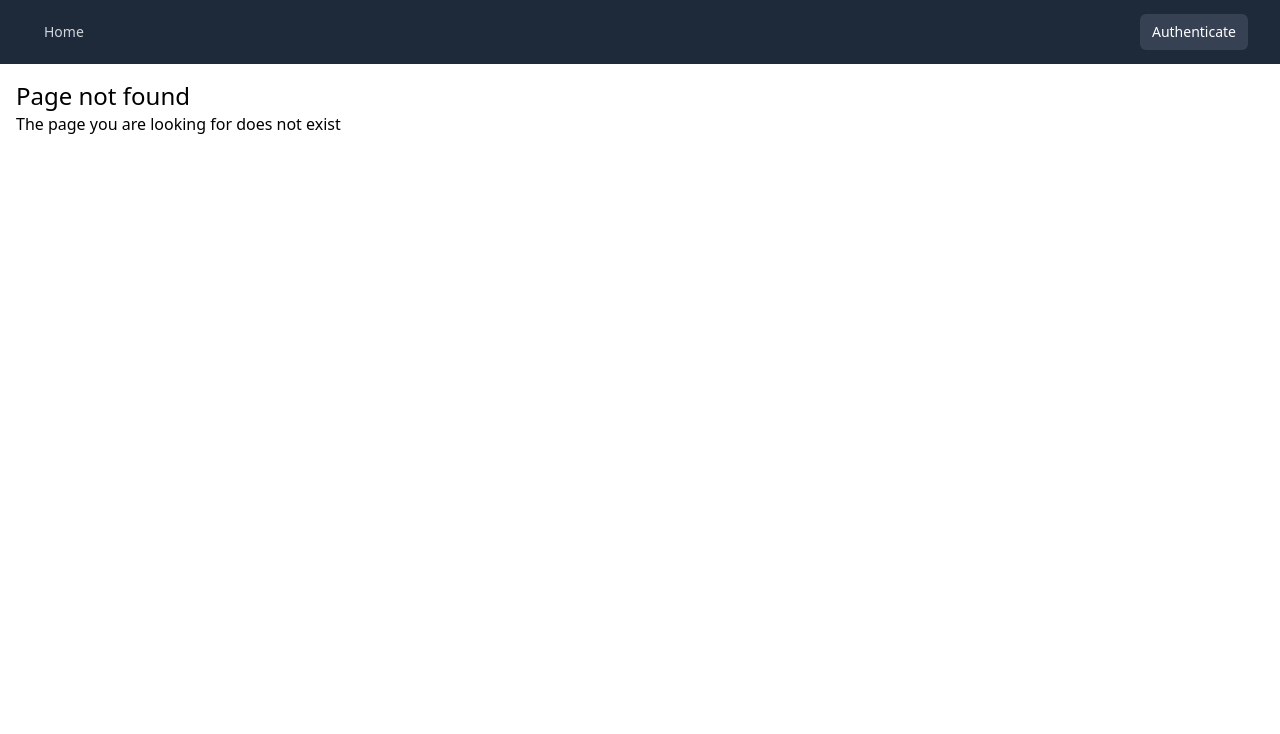
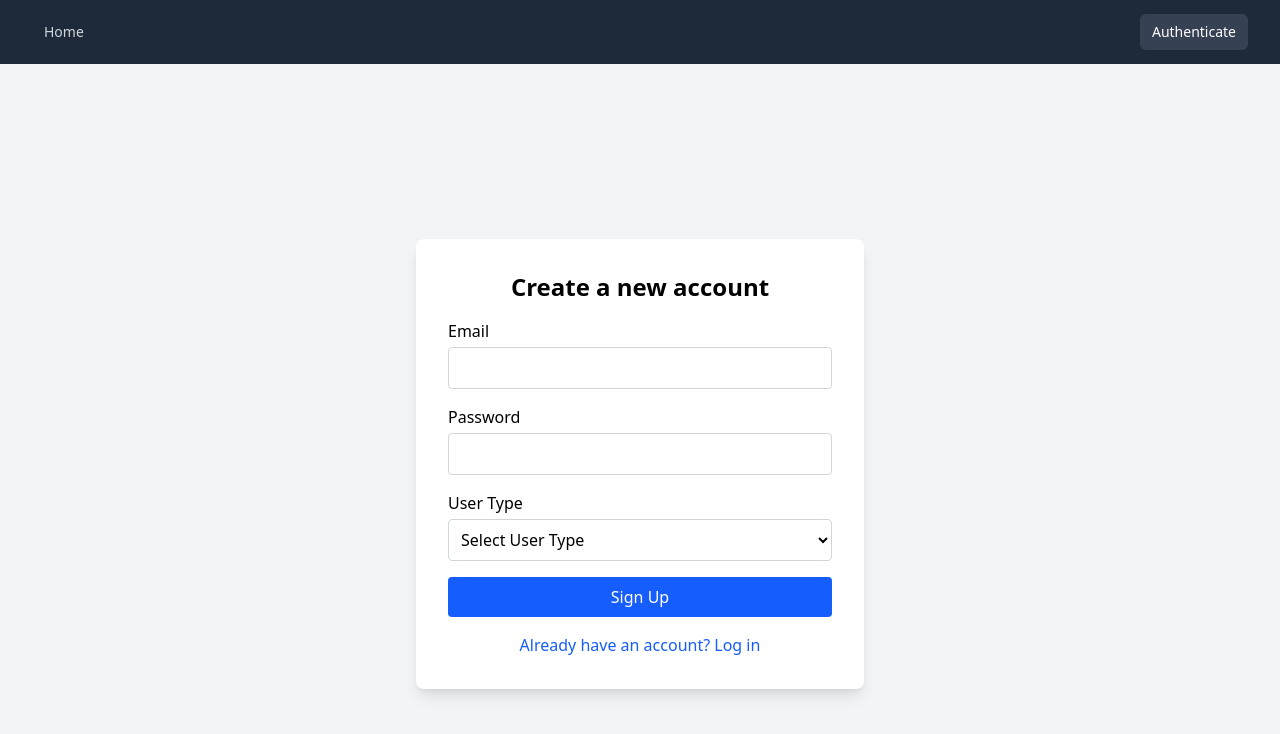
Before and after one commit to adarshmanwal/YogaClasses, a React (Vite) app in the folder yoga-classes-front-end/: page /auth/signup in a window 1280 px wide. Before the commit this address had no page. Shown: the top 734 px of the page. Built offline with nearby package versions, Linux system fonts and the light colour scheme.

Commit message:
usertype added in all the places

```diff
--- a/yoga-classes-front-end/src/App.jsx
+++ b/yoga-classes-front-end/src/App.jsx
@@ -1,4 +1,4 @@
-import { createBrowserRouter, RouterProvider } from "react-router-dom";
+import { createBrowserRouter, Navigate, RouterProvider } from "react-router-dom";
 import { useContext } from "react";
 import Root from "./pages/Root";
 import Home from "./pages/Home";
@@ -15,6 +15,8 @@ import { shopDetailsLoader } from "./loaders/shopLoader";
 import { loader as ProfileLoader } from "./loaders/user/profileLoader";
 
 import Profile from "./pages/user/Profile";
+import Login from "./pages/user/auth/Login";
+import SignUp from "./pages/user/auth/SignUp";
 
 function App() {
   const { setUserData } = useContext(UserContext);
@@ -44,6 +46,21 @@ function App() {
           path: "auth",
           element: <Authentication />,
           action: (args) => authAction({ ...args, context: { setUserData } }),
+          children: [
+            { index: true, element: <Navigate to="login" replace /> },
+            {
+              path: "login",
+              element: <Login />,
+              action: (args) =>
+                authAction({ ...args, context: { setUserData } }),
+            },
+            {
+              path: "signup",
+              element: <SignUp />,
+              action: (args) =>
+                authAction({ ...args, context: { setUserData } }),
+            },
+          ],
         },
         {
           path: "/logout",
--- a/yoga-classes-front-end/src/components/AuthForm.jsx
+++ b/yoga-classes-front-end/src/components/AuthForm.jsx
@@ -1,35 +1,27 @@
-import {
-  Form,
-  Link,
-  useActionData,
-  useNavigation,
-  useSearchParams,
-} from "react-router-dom";
+import { Form, Link, useActionData, useNavigation } from "react-router-dom";
 
-function AuthForm() {
-  const [searchParams] = useSearchParams();
+function AuthForm({ mode }) {
   const navigation = useNavigation();
   const isSubmitting = navigation.state === "submitting";
   const data = useActionData();
-  const isLogin = searchParams.get("mode") === "login";
 
   return (
     <>
-      <Form method="post" className="max-w-xl mx-auto my-8">
-        <h1 className="text-2xl font-bold mb-4">
-          {isLogin ? "Log in" : "Create a new user"}
+      <Form method="post">
+        <h1 className="text-2xl font-bold mb-4 text-center">
+          {mode === "login" ? "Log in" : "Create a new account"}
         </h1>
-        {data && data.errors && (
+
+        {data?.errors && (
           <ul className="text-red-500 mb-4">
-            {Object.values(data.errors).map((err) => {
-              return <li key={err}>{err}</li>;
-            })}
+            {Object.values(data.errors).map((err) => (
+              <li key={err}>{err}</li>
+            ))}
           </ul>
         )}
-        {data && data.message && (
-          <p className="text-red-500 mb-4">{data.message}</p>
-        )}
-        <p className="mb-4">
+        {data?.message && <p className="text-red-500 mb-4">{data.message}</p>}
+
+        <div className="mb-4">
           <label htmlFor="email" className="block mb-1 font-medium">
             Email
           </label>
@@ -40,8 +32,9 @@ function AuthForm() {
             required
             className="w-full p-2 border border-gray-300 rounded"
           />
-        </p>
-        <p className="mb-4">
+        </div>
+
+        <div className="mb-4">
           <label htmlFor="password" className="block mb-1 font-medium">
             Password
           </label>
@@ -52,24 +45,45 @@ function AuthForm() {
             required
             className="w-full p-2 border border-gray-300 rounded"
           />
-        </p>
-        <div className="flex justify-end items-center gap-4">
-          <Link
-            to={`?mode=${isLogin ? "signup" : "login"}`}
-            className="text-primary-500 hover:text-primary-700"
-          >
-            {isLogin ? "Create new user" : "Login"}
-          </Link>
+        </div>
+
+        {mode === "signup" && (
+          <div className="mb-4">
+            <label htmlFor="userType" className="block mb-1 font-medium">
+              User Type
+            </label>
+            <select
+              id="userType"
+              name="userType"
+              required
+              className="w-full p-2 border border-gray-300 rounded bg-white"
+            >
+              <option value="">Select User Type</option>
+              <option value="shop_admin">Shop Admin</option>
+              <option value="shop_worker">Shop Worker</option>
+              <option value="customer">Customer</option>
+            </select>
+          </div>
+        )}
+
+        <div className="flex flex-col items-center gap-4">
           <button
             disabled={isSubmitting}
-            className={`px-4 py-2 rounded ${
+            className={`w-full px-4 py-2 text-white rounded ${
               isSubmitting
-                ? "bg-gray-300 text-gray-500 cursor-not-allowed"
-                : "bg-gray-300 text-gray-800 hover:bg-primary-300"
+                ? "bg-gray-300 cursor-not-allowed"
+                : "bg-blue-600 hover:bg-blue-700"
             }`}
           >
-            {isSubmitting ? "Submitting.." : "Save"}
+            {isSubmitting ? "Submitting..." : mode === "login" ? "Login" : "Sign Up"}
           </button>
+
+          <Link
+            to={mode === "login" ? "/auth/signup" : "/auth/login"}
+            className="text-blue-600 hover:underline"
+          >
+            {mode === "login" ? "Don't have an account? Sign Up" : "Already have an account? Log in"}
+          </Link>
         </div>
       </Form>
     </>
--- a/yoga-classes-front-end/src/pages/Authenticate.jsx
+++ b/yoga-classes-front-end/src/pages/Authenticate.jsx
@@ -1,26 +1,32 @@
 import React from "react";
 import AuthForm from "../components/AuthForm";
-import { redirect } from "react-router-dom";
+import { Outlet, redirect } from "react-router-dom";
 import httpClient from "../utils/httpClient";
 import { updateUserDataOutsideReact } from "../store/user/user-context";
 
 export default function Authentication() {
-  return <AuthForm></AuthForm>;
+  // return <AuthForm></AuthForm>;
+  return (
+    <div>
+      <main>
+        <Outlet />
+      </main>
+    </div>
+  );
 }
 
 export async function action({ request }) {
-  const searchParams = new URL(request.url).searchParams;
-  const mode = searchParams.get("mode") || "login";
+  debugger;
+  const url = new URL(request.url);
+  const pathSegments = url.pathname.split("/");
+  const lastValue = pathSegments.filter(Boolean).pop();
   const data = await request.formData();
   const authData = {
     email: data.get("email"),
     password: data.get("password"),
   };
-  if (mode !== "login" && mode !== "signup") {
-    throw new Response("Invalid mode", { status: 400 });
-  }
 
-  const response = await httpClient.post(`/users/${mode}`, authData);
+  const response = await httpClient.post(`/users/${lastValue}`, authData);
 
   if (response.status === 401 || response.status === 422) {
     return response;
--- a/yoga-classes-front-end/src/pages/user/Profile.jsx
+++ b/yoga-classes-front-end/src/pages/user/Profile.jsx
@@ -12,6 +12,7 @@ export default function Profile() {
           <h2 className="text-2xl font-semibold text-gray-800">{data?.name || "adarsh manwal"}</h2>
           <p className="text-gray-600">{data?.email || "johndoe@example.com"}</p>
           <p className="text-gray-500">Joined on: {data?.joinedDate || "January 1, 2024"}</p>
+          <p className="text-gray-500">User Type: {data?.userType || "N/A"}</p>
         </div>
       </div>
       <div className="mt-6 border-t pt-4">
--- /dev/null
+++ b/yoga-classes-front-end/src/pages/user/auth/Login.jsx
@@ -0,0 +1,12 @@
+import React from "react";
+import AuthForm from "../../../components/AuthForm";
+
+export default function Login() {
+  return (
+    <div className="min-h-screen flex items-center justify-center bg-gray-100">
+      <div className="w-full max-w-md p-8 bg-white shadow-lg rounded-lg">
+        <AuthForm mode="login" />
+      </div>
+    </div>
+  );
+}
--- /dev/null
+++ b/yoga-classes-front-end/src/pages/user/auth/SignUp.jsx
@@ -0,0 +1,12 @@
+import React from "react";
+import AuthForm from "../../../components/AuthForm";
+
+export default function SignUp() {
+  return (
+    <div className="min-h-screen flex items-center justify-center bg-gray-100">
+      <div className="w-full max-w-md p-8 bg-white shadow-lg rounded-lg">
+        <AuthForm mode="signup" />
+      </div>
+    </div>
+  );
+}
```
